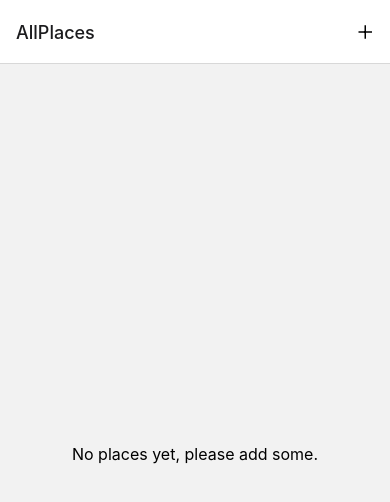
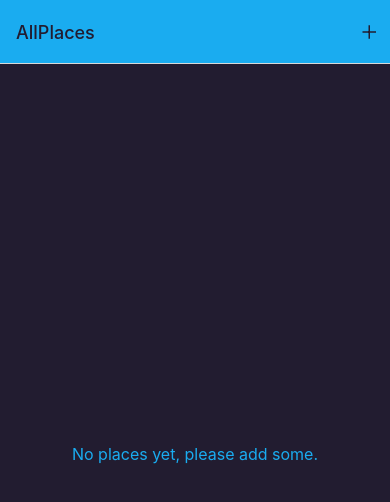
Before and after one commit to Mister-CK/MyFavoritePlacesApp, a React Native app: screen /AllPlaces in a window 390 px wide. Shown: the top 502 px of the page. Built offline with nearby package versions, Linux system fonts and the light colour scheme.

Commit message:
add some colors and styling

```diff
--- a/App.js
+++ b/App.js
@@ -4,6 +4,7 @@
 import AllPlaces from './screens/AllPlaces';
 import AddPlace from './screens/AddPlace';
 import IconButton from './components/IconButton';
+import {Colors} from './constants/colors.js';
 
 const Stack = createNativeStackNavigator();
 
@@ -12,7 +13,13 @@
     <>
       <StatusBar style="dark"/>
       <NavigationContainer>
-        <Stack.Navigator>
+        <Stack.Navigator
+          screenOptions={{
+            headerStyle:{backgroundColor:Colors.primary500},
+            headerTintColor:Colors.gray700,
+            contentStyle: {backgroundColor: Colors.gray700}
+          }}
+        >
           <Stack.Screen name="AllPlaces"
                         title="Your favorite places"
                         component={AllPlaces}
--- a/components/IconButton.js
+++ b/components/IconButton.js
@@ -14,7 +14,6 @@
 const styles = StyleSheet.create({
   button: {
     padding: 8,
-    margin: 4,
     justifyContent: "center",
     alignItems: "center",
   },
--- a/components/places/PlacesList.js
+++ b/components/places/PlacesList.js
@@ -1,5 +1,6 @@
 import {FlatList, StyleSheet, Text, View} from 'react-native';
 import PlaceItem from './PlaceItem';
+import {Colors} from '../../constants/colors';
 
 const PlacesList = ({places}) => {
   if (!places || places.length < 1) {
@@ -23,5 +24,6 @@
   },
   fallbackText:{
     fontSize: 16,
+    color: Colors.primary500,
   },
 })
```
